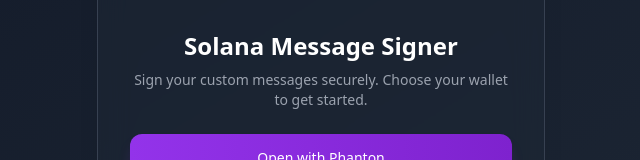
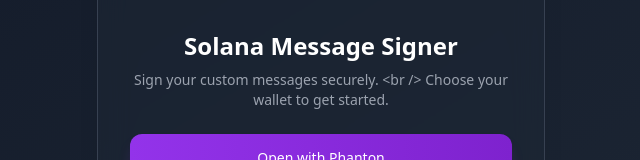
Before and after one commit to Johncode321/test, a React (Vite) app: page / in a window 1280 px wide. Shown: the part 310-470 px from the top of the page, without its empty margins (319-959 px from the left). Built offline with nearby package versions, Linux system fonts and the light colour scheme.

Commit message:
Update SignerPanel.tsx

```diff
--- a/src/components/SignerPanel.tsx
+++ b/src/components/SignerPanel.tsx
@@ -104,7 +104,7 @@
             <p className="text-gray-400 text-sm">
               {inAppBrowser
                 ? "Sign your custom messages securely."
-                : "Sign your custom messages securely. Choose your wallet to get started."}
+                : "Sign your custom messages securely. <br /> Choose your wallet to get started."}
             </p>
           </div>
 
```
